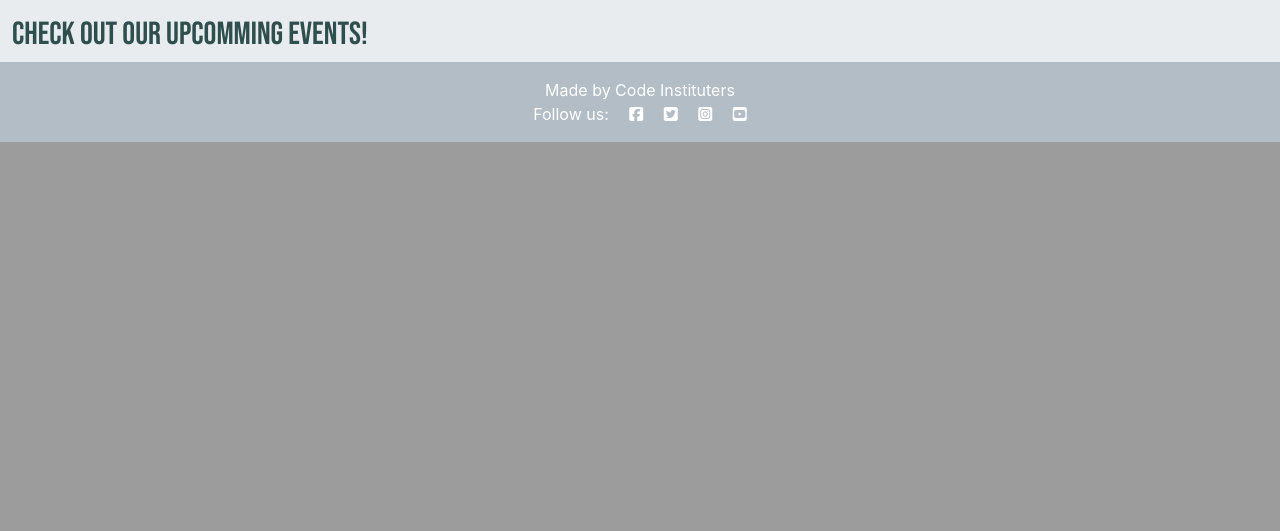
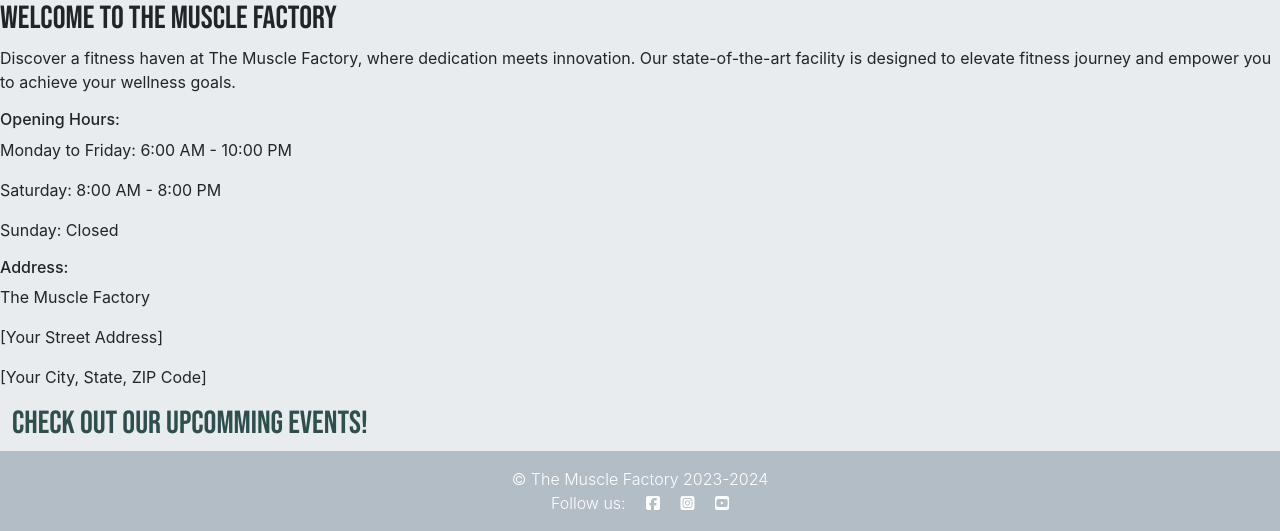
Before and after one commit to ElinaBoman/the-muscle-factory, a Django app: page / in a window 1280 px wide. Shown: the part 874-1405 px from the top of the page. Before the commit the page ends 1016 px from the top, so only its background shows below. Run offline with Django 3.2, Linux system fonts and the light colour scheme; data that the repository does not hold is empty; some libraries are stand-ins or nearby versions.

Commit message:
Added links inside footer

```diff
--- a/static/css/style.css
+++ b/static/css/style.css
@@ -27,6 +27,10 @@ body {
 /* Footer */
 .dark-bg {
     background-color: #b3bdc6;
+}
+
+.link-footer {
+    color: white;
 }
 
 /* main content event */
@@ -168,21 +172,24 @@ body {
 
 .edit_item{
     border: #fff 2px solid;
-   padding: 20px;
-   padding-bottom: 20px;
+    padding: 20px;
+    padding-bottom: 20px;
 }
 /* Booking form */
 .bookings_form_list{
     list-style: none;
     line-height: 1.5rem;
+    font-weight: 600;
     border: #fff 2px solid;
     padding: 2%;
-
-
 }
 
 .bookings_form_list li{
     margin-bottom: 10px;
+}
+
+#id_options_field li{
+    display: block;
 }
 
 .form-btn{
@@ -252,7 +259,6 @@ color: #fff;
 }
 
 /* login.html */
-
 .container-login{
     font-family: 'apple-system', sans-serif;
     font-weight: 400;
@@ -289,13 +295,9 @@ color: #fff;
     font-family: 'Bebas Neue', sans-serif;
 }
 
-/* Password_reset.html*/
 
-.password-reset{
-    background-color: #23BBBB;
-}
 .link {
-    color: rgb(39, 41, 169);
+    color: rgb(27, 127, 233);
     text-decoration: none;
 }
 
--- a/templates/base.html
+++ b/templates/base.html
@@ -99,13 +99,14 @@
         {% endblock content %}
     </main>
 
-    <!-- Footer -->
+    <!--Footer-->
     <footer class="footer mt-auto py-3 dark-bg">
-        <p class="m-0 text-center text-white">Made by Code Instituters</p>
-        <p class="m-0 text-center text-white">Follow us: <i class="fab fa-facebook-square ms-3"></i>
-            <i class="fab fa-twitter-square ms-3"></i>
-            <i class="fab fa-instagram-square ms-3"></i>
-            <i class="fab fa-youtube-square ms-3"></i></p>
+        <p class="m-0 text-center text-white thin">© The Muscle Factory 2023-2024</p>
+        <p class="m-0 text-center text-white thin">Follow us:
+            <a href="https://www.facebook.com/"><i class="fab fa-facebook-square ms-3 link-footer"></i></a>
+            <a href="https://www.instagram.com/"><i class="fab fa-instagram-square ms-3 link-footer"></i></a>
+            <a href="https://www.youtube.com/"><i class="fab fa-youtube-square ms-3 link-footer"></i></a>
+        </p>
     </footer>
 
     <!--Conects script.js-->
--- a/templates/blog/index.html
+++ b/templates/blog/index.html
@@ -63,6 +63,25 @@
             <span class="sr-only">Next</span>
         </a>
     </div>
+    <!--Opening houers and address-->
+
+<h2>Welcome to The Muscle Factory</h2>
+
+<p>Discover a fitness haven at The Muscle Factory, where dedication meets
+    innovation. Our state-of-the-art facility is designed to elevate
+    fitness journey and empower you to achieve your wellness goals.
+</p>
+
+<h6>Opening Hours:</h6>
+<p>Monday to Friday: 6:00 AM - 10:00 PM</p>
+<p>Saturday: 8:00 AM - 8:00 PM</p>
+<p>Sunday: Closed</p>
+
+<h6>Address:</h6>
+<p>The Muscle Factory</p>
+<p>[Your Street Address]</p>
+<p>[Your City, State, ZIP Code]</p>
+
 
     <!-- Event Entries Column -->
         <div class="col-12 mt-3 left">
```
